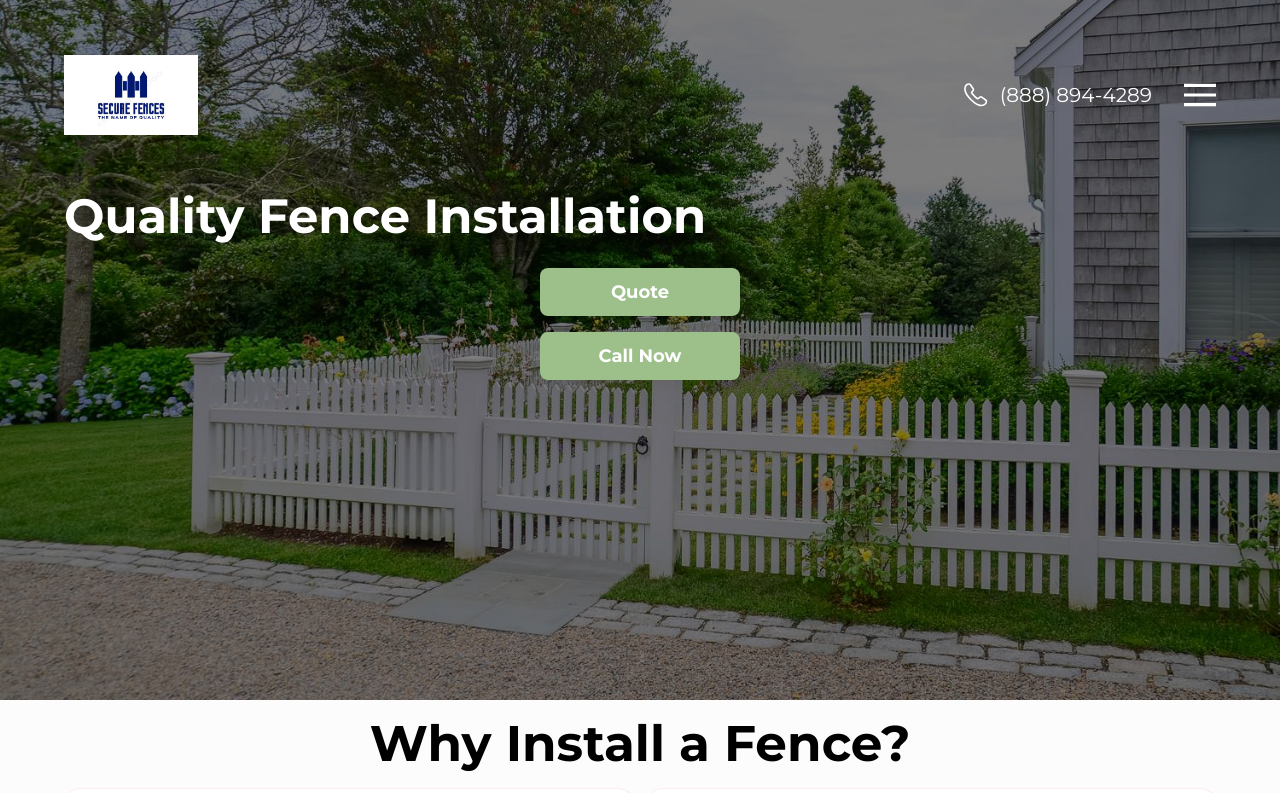
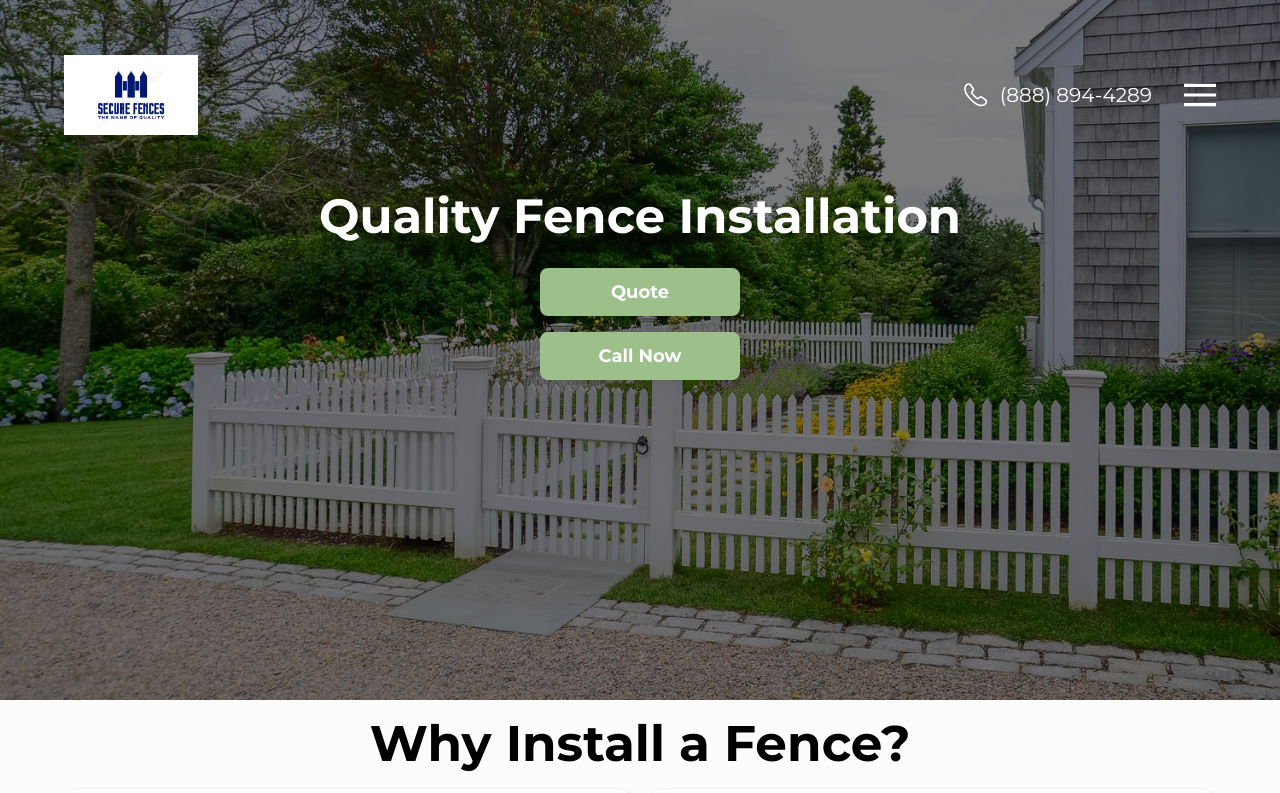
Before and after one commit to Artur-Sahakyan/fence, a Next.js app: page / in a window 1280 px wide. Shown: the top 793 px of the page. Built offline with nearby package versions, Linux system fonts and the light colour scheme.

Commit message:
change styles

```diff
--- a/components/home/Banner.tsx
+++ b/components/home/Banner.tsx
@@ -24,9 +24,8 @@ const Banner = () => {
         <div className="absolute inset-0 bg-black/50" />
       </div>
 
-      {/* Content */}
       <div className="relative z-10 flex flex-col gap-1">
-        <h1 className="text-[80px] font-bold leading-[100px] drop-shadow-custom-shadow 3xl:text-5xl xl:text-center md:text-3xl">
+        <h1 className="text-[80px] text-center font-bold leading-[100px] drop-shadow-custom-shadow 3xl:text-5xl xl:text-center md:text-3xl">
           Quality Fence Installation
         </h1>
 
--- a/components/home/Form.tsx
+++ b/components/home/Form.tsx
@@ -67,19 +67,20 @@ const FenceLeadSection = ({ onToggleForm }: FenceLeadSectionProps) => {
 
   return (
     <>
-      {/* Buttons */}
       <div className="mt-6 flex flex-col sm:flex-row items-center gap-4 justify-center">
         {!showForm && (
+          <div className="w-[200px] md:w-full">
             <Button
               onClick={() => toggleForm(true)}
-            className="w-[200px] md:w-full contained"
+              className="w-full contained"
               type="button"
             >
                Quote
             </Button>
+          </div>
         )}
         <a href="tel:+1234567890" className="w-[200px] md:w-full">
-          <Button type="button" className="w-[200px] md:w-full contained">
+          <Button type="button" className="w-full contained">
             Call Now
           </Button>
         </a>
```
Lines whose indentation alone changed are shown as unchanged.
